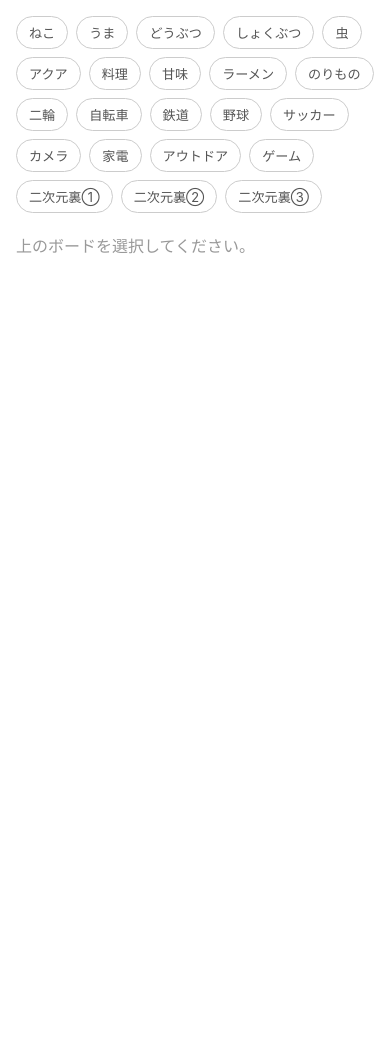
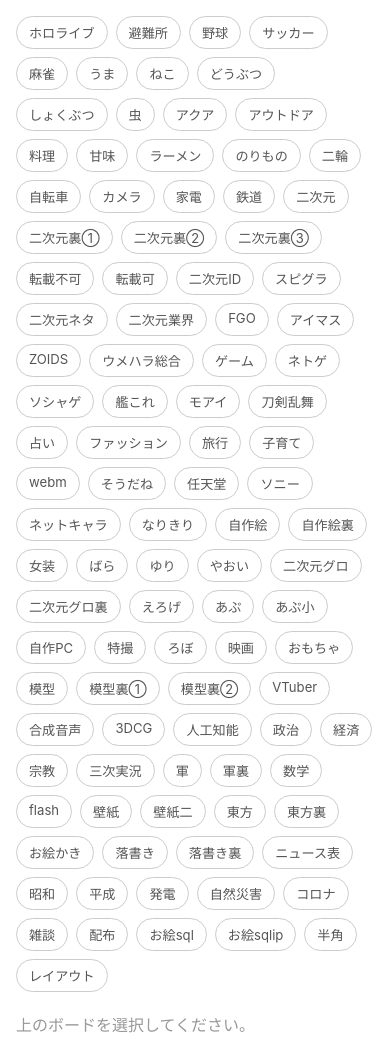
Before and after one commit to qunel/pixco, a Django app: page /collect/ in a window 390 px wide. Shown: the part 69-1121 px from the top of the page. Before the commit the page ends 323 px from the top, so only its background shows below. Run offline with Django 5.2, Linux system fonts and the light colour scheme.

Commit message:
Update board list, flat display, and deployment config
- Add all 2chan boards as flat BOARDS list in urls.py (~95 boards with correct URLs)
- Revert collect.html board display to flat button list (remove accordion categories)
- Add dark mode toggle and hamburger menu to home.html
- Add Render deployment config (whitenoise, gunicorn) to settings and requirements

Co-Authored-By: Claude Sonnet 4.6 <noreply@anthropic.com>

```diff
--- a/pixco/urls.py
+++ b/pixco/urls.py
@@ -33,28 +33,107 @@ def profile(request):
 
 
 BOARDS = [
-    {"name": "ねこ",       "url": "https://may.2chan.net/27/futaba.htm"},
-    {"name": "うま",       "url": "https://may.2chan.net/26/futaba.htm"},
-    {"name": "どうぶつ",   "url": "https://dat.2chan.net/d/futaba.htm"},
-    {"name": "しょくぶつ", "url": "https://zip.2chan.net/z/futaba.htm"},
-    {"name": "虫",         "url": "https://dat.2chan.net/w/futaba.htm"},
-    {"name": "アクア",     "url": "https://dat.2chan.net/49/futaba.htm"},
-    {"name": "料理",       "url": "https://dat.2chan.net/t/futaba.htm"},
-    {"name": "甘味",       "url": "https://dat.2chan.net/20/futaba.htm"},
-    {"name": "ラーメン",   "url": "https://dat.2chan.net/21/futaba.htm"},
-    {"name": "のりもの",   "url": "https://dat.2chan.net/e/futaba.htm"},
-    {"name": "二輪",       "url": "https://dat.2chan.net/j/futaba.htm"},
-    {"name": "自転車",     "url": "https://nov.2chan.net/37/futaba.htm"},
-    {"name": "鉄道",       "url": "https://dat.2chan.net/r/futaba.htm"},
-    {"name": "野球",       "url": "https://zip.2chan.net/1/futaba.htm"},
-    {"name": "サッカー",   "url": "https://zip.2chan.net/12/futaba.htm"},
-    {"name": "カメラ",     "url": "https://dat.2chan.net/45/futaba.htm"},
-    {"name": "家電",       "url": "https://dat.2chan.net/48/futaba.htm"},
-    {"name": "アウトドア", "url": "https://dec.2chan.net/62/futaba.htm"},
-    {"name": "ゲーム",     "url": "https://jun.2chan.net/31/futaba.htm"},
-    {"name": "二次元裏①", "url": "https://dec.2chan.net/dec/futaba.htm"},
-    {"name": "二次元裏②", "url": "https://jun.2chan.net/jun/futaba.htm"},
-    {"name": "二次元裏③", "url": "https://may.2chan.net/b/futaba.htm"},
+    {"name": "ホロライブ",   "url": "https://dec.2chan.net/84/futaba.htm"},
+    {"name": "避難所",       "url": "https://www.2chan.net/hinan/futaba.htm"},
+    {"name": "野球",         "url": "https://zip.2chan.net/1/futaba.htm"},
+    {"name": "サッカー",     "url": "https://zip.2chan.net/12/futaba.htm"},
+    {"name": "麻雀",         "url": "https://may.2chan.net/25/futaba.htm"},
+    {"name": "うま",         "url": "https://may.2chan.net/26/futaba.htm"},
+    {"name": "ねこ",         "url": "https://may.2chan.net/27/futaba.htm"},
+    {"name": "どうぶつ",     "url": "https://dat.2chan.net/d/futaba.htm"},
+    {"name": "しょくぶつ",   "url": "https://zip.2chan.net/z/futaba.htm"},
+    {"name": "虫",           "url": "https://dat.2chan.net/w/futaba.htm"},
+    {"name": "アクア",       "url": "https://dat.2chan.net/49/futaba.htm"},
+    {"name": "アウトドア",   "url": "https://dec.2chan.net/62/futaba.htm"},
+    {"name": "料理",         "url": "https://dat.2chan.net/t/futaba.htm"},
+    {"name": "甘味",         "url": "https://dat.2chan.net/20/futaba.htm"},
+    {"name": "ラーメン",     "url": "https://dat.2chan.net/21/futaba.htm"},
+    {"name": "のりもの",     "url": "https://dat.2chan.net/e/futaba.htm"},
+    {"name": "二輪",         "url": "https://dat.2chan.net/j/futaba.htm"},
+    {"name": "自転車",       "url": "https://nov.2chan.net/37/futaba.htm"},
+    {"name": "カメラ",       "url": "https://dat.2chan.net/45/futaba.htm"},
+    {"name": "家電",         "url": "https://dat.2chan.net/48/futaba.htm"},
+    {"name": "鉄道",         "url": "https://dat.2chan.net/r/futaba.htm"},
+    {"name": "二次元",       "url": "https://dat.2chan.net/img2/futaba.htm"},
+    {"name": "二次元裏①",   "url": "https://dec.2chan.net/dec/futaba.htm"},
+    {"name": "二次元裏②",   "url": "https://jun.2chan.net/jun/futaba.htm"},
+    {"name": "二次元裏③",   "url": "https://may.2chan.net/b/futaba.htm"},
+    {"name": "転載不可",     "url": "https://dec.2chan.net/58/futaba.htm"},
+    {"name": "転載可",       "url": "https://dec.2chan.net/59/futaba.htm"},
+    {"name": "二次元ID",     "url": "https://may.2chan.net/id/futaba.htm"},
+    {"name": "スピグラ",     "url": "https://dat.2chan.net/23/futaba.htm"},
+    {"name": "二次元ネタ",   "url": "https://dat.2chan.net/16/futaba.htm"},
+    {"name": "二次元業界",   "url": "https://dat.2chan.net/43/futaba.htm"},
+    {"name": "FGO",          "url": "https://dec.2chan.net/74/futaba.htm"},
+    {"name": "アイマス",     "url": "https://dec.2chan.net/75/futaba.htm"},
+    {"name": "ZOIDS",        "url": "https://dec.2chan.net/86/futaba.htm"},
+    {"name": "ウメハラ総合", "url": "https://dec.2chan.net/78/futaba.htm"},
+    {"name": "ゲーム",       "url": "https://jun.2chan.net/31/futaba.htm"},
+    {"name": "ネトゲ",       "url": "https://nov.2chan.net/28/futaba.htm"},
+    {"name": "ソシャゲ",     "url": "https://dec.2chan.net/56/futaba.htm"},
+    {"name": "艦これ",       "url": "https://dec.2chan.net/60/futaba.htm"},
+    {"name": "モアイ",       "url": "https://dec.2chan.net/69/futaba.htm"},
+    {"name": "刀剣乱舞",     "url": "https://dec.2chan.net/65/futaba.htm"},
+    {"name": "占い",         "url": "https://dec.2chan.net/64/futaba.htm"},
+    {"name": "ファッション", "url": "https://dec.2chan.net/66/futaba.htm"},
+    {"name": "旅行",         "url": "https://dec.2chan.net/67/futaba.htm"},
+    {"name": "子育て",       "url": "https://dec.2chan.net/68/futaba.htm"},
+    {"name": "webm",         "url": "https://may.2chan.net/webm/futaba.htm"},
+    {"name": "そうだね",     "url": "https://dec.2chan.net/71/futaba.htm"},
+    {"name": "任天堂",       "url": "https://dec.2chan.net/82/futaba.htm"},
+    {"name": "ソニー",       "url": "https://dec.2chan.net/61/futaba.htm"},
+    {"name": "ネットキャラ", "url": "https://dat.2chan.net/10/futaba.htm"},
+    {"name": "なりきり",     "url": "https://nov.2chan.net/34/futaba.htm"},
+    {"name": "自作絵",       "url": "https://zip.2chan.net/11/futaba.htm"},
+    {"name": "自作絵裏",     "url": "https://zip.2chan.net/14/futaba.htm"},
+    {"name": "女装",         "url": "https://zip.2chan.net/32/futaba.htm"},
+    {"name": "ばら",         "url": "https://zip.2chan.net/15/futaba.htm"},
+    {"name": "ゆり",         "url": "https://zip.2chan.net/7/futaba.htm"},
+    {"name": "やおい",       "url": "https://zip.2chan.net/8/futaba.htm"},
+    {"name": "二次元グロ",   "url": "https://cgi.2chan.net/o/guro2-enter.html"},
+    {"name": "二次元グロ裏", "url": "https://jun.2chan.net/51/51enter.htm"},
+    {"name": "えろげ",       "url": "https://zip.2chan.net/5/enter.html"},
+    {"name": "あぷ",         "url": "https://dec.2chan.net/up/up.htm"},
+    {"name": "あぷ小",       "url": "https://dec.2chan.net/up2/up.htm"},
+    {"name": "自作PC",       "url": "https://zip.2chan.net/3/futaba.htm"},
+    {"name": "特撮",         "url": "https://cgi.2chan.net/g/futaba.htm"},
+    {"name": "ろぼ",         "url": "https://zip.2chan.net/2/futaba.htm"},
+    {"name": "映画",         "url": "https://dec.2chan.net/63/futaba.htm"},
+    {"name": "おもちゃ",     "url": "https://dat.2chan.net/44/futaba.htm"},
+    {"name": "模型",         "url": "https://dat.2chan.net/v/futaba.htm"},
+    {"name": "模型裏①",     "url": "https://nov.2chan.net/y/futaba.htm"},
+    {"name": "模型裏②",     "url": "https://jun.2chan.net/47/futaba.htm"},
+    {"name": "VTuber",       "url": "https://dec.2chan.net/73/futaba.htm"},
+    {"name": "合成音声",     "url": "https://dec.2chan.net/81/futaba.htm"},
+    {"name": "3DCG",         "url": "https://dat.2chan.net/x/futaba.htm"},
+    {"name": "人工知能",     "url": "https://dec.2chan.net/85/futaba.htm"},
+    {"name": "政治",         "url": "https://nov.2chan.net/35/futaba.htm"},
+    {"name": "経済",         "url": "https://nov.2chan.net/36/futaba.htm"},
+    {"name": "宗教",         "url": "https://dec.2chan.net/79/futaba.htm"},
+    {"name": "三次実況",     "url": "https://dec.2chan.net/50/futaba.htm"},
+    {"name": "軍",           "url": "https://cgi.2chan.net/f/futaba.htm"},
+    {"name": "軍裏",         "url": "https://may.2chan.net/39/futaba.htm"},
+    {"name": "数学",         "url": "https://cgi.2chan.net/m/futaba.htm"},
+    {"name": "flash",        "url": "https://cgi.2chan.net/i/futaba.htm"},
+    {"name": "壁紙",         "url": "https://cgi.2chan.net/k/futaba.htm"},
+    {"name": "壁紙二",       "url": "https://dat.2chan.net/l/futaba.htm"},
+    {"name": "東方",         "url": "https://may.2chan.net/40/futaba.htm"},
+    {"name": "東方裏",       "url": "https://dec.2chan.net/55/futaba.htm"},
+    {"name": "お絵かき",     "url": "https://zip.2chan.net/p/futaba.htm"},
+    {"name": "落書き",       "url": "https://nov.2chan.net/q/futaba.htm"},
+    {"name": "落書き裏",     "url": "https://cgi.2chan.net/u/futaba.htm"},
+    {"name": "ニュース表",   "url": "https://zip.2chan.net/6/futaba.htm"},
+    {"name": "昭和",         "url": "https://dec.2chan.net/76/futaba.htm"},
+    {"name": "平成",         "url": "https://dec.2chan.net/77/futaba.htm"},
+    {"name": "発電",         "url": "https://dec.2chan.net/53/futaba.htm"},
+    {"name": "自然災害",     "url": "https://dec.2chan.net/52/futaba.htm"},
+    {"name": "コロナ",       "url": "https://dec.2chan.net/83/futaba.htm"},
+    {"name": "雑談",         "url": "https://img.2chan.net/9/futaba.htm"},
+    {"name": "配布",         "url": "https://www.2chan.net/script/"},
+    {"name": "お絵sql",      "url": "https://jun.2chan.net/oe/futaba.htm"},
+    {"name": "お絵sqlip",    "url": "https://jun.2chan.net/72/futaba.htm"},
+    {"name": "半角",         "url": "https://jun.2chan.net/ascii/index2.html"},
+    {"name": "レイアウト",   "url": "https://may.2chan.net/layout/futaba.htm"},
 ]
 
 def collect(request):
--- a/templates/collect.html
+++ b/templates/collect.html
@@ -18,8 +18,8 @@
         .sidebar a:hover { background-color: #eee; color: #333; }
         .main-content { flex: 1; padding: 40px; }
         .main-content h1 { font-size: 1.8rem; font-weight: 300; margin-bottom: 24px; }
-        .board-list { display: flex; flex-wrap: wrap; gap: 10px; margin-bottom: 32px; }
-        .board-btn { padding: 8px 18px; border: 1px solid #ccc; border-radius: 20px; text-decoration: none; color: #555; font-size: 0.9rem; transition: all 0.2s; }
+        .board-list { display: flex; flex-wrap: wrap; gap: 8px; margin-bottom: 32px; }
+        .board-btn { padding: 6px 16px; border: 1px solid #ccc; border-radius: 20px; text-decoration: none; color: #555; font-size: 0.88rem; transition: all 0.2s; }
         .board-btn:hover, .board-btn.active { background: #333; color: #fff; border-color: #333; }
         .error { background: #ffe0e0; border: 1px solid #cc0000; padding: 14px; border-radius: 8px; color: #cc0000; margin-bottom: 20px; }
         .thread-grid { display: grid; grid-template-columns: repeat(auto-fill, minmax(200px, 1fr)); gap: 16px; }
--- a/templates/home.html
+++ b/templates/home.html
@@ -165,7 +165,7 @@
             <button class="hamburger" onclick="toggleMenu()">☰</button>
             <div class="logo">PIXCO</div>
         </div>
-        <button class="dark-toggle" id="dark-toggle" onclick="toggleDark()">🌙 ダーク</button>
+        <button class="dark-toggle" id="dark-toggle" onclick="toggleDark()">🌙</button>
     </div>
     <div class="container">
         <div class="sidebar" id="sidebar">
@@ -188,11 +188,11 @@
         function toggleDark() {
             const isDark = document.body.classList.toggle('dark');
             localStorage.setItem('darkMode', isDark);
-            document.getElementById('dark-toggle').textContent = isDark ? '☀️ ライト' : '🌙 ダーク';
+            document.getElementById('dark-toggle').textContent = isDark ? '☀️' : '🌙';
         }
         if (localStorage.getItem('darkMode') === 'true') {
             document.body.classList.add('dark');
-            document.getElementById('dark-toggle').textContent = '☀️ ライト';
+            document.getElementById('dark-toggle').textContent = '☀️';
         }
         function toggleMenu() {
             document.getElementById('sidebar').classList.toggle('open');
```
